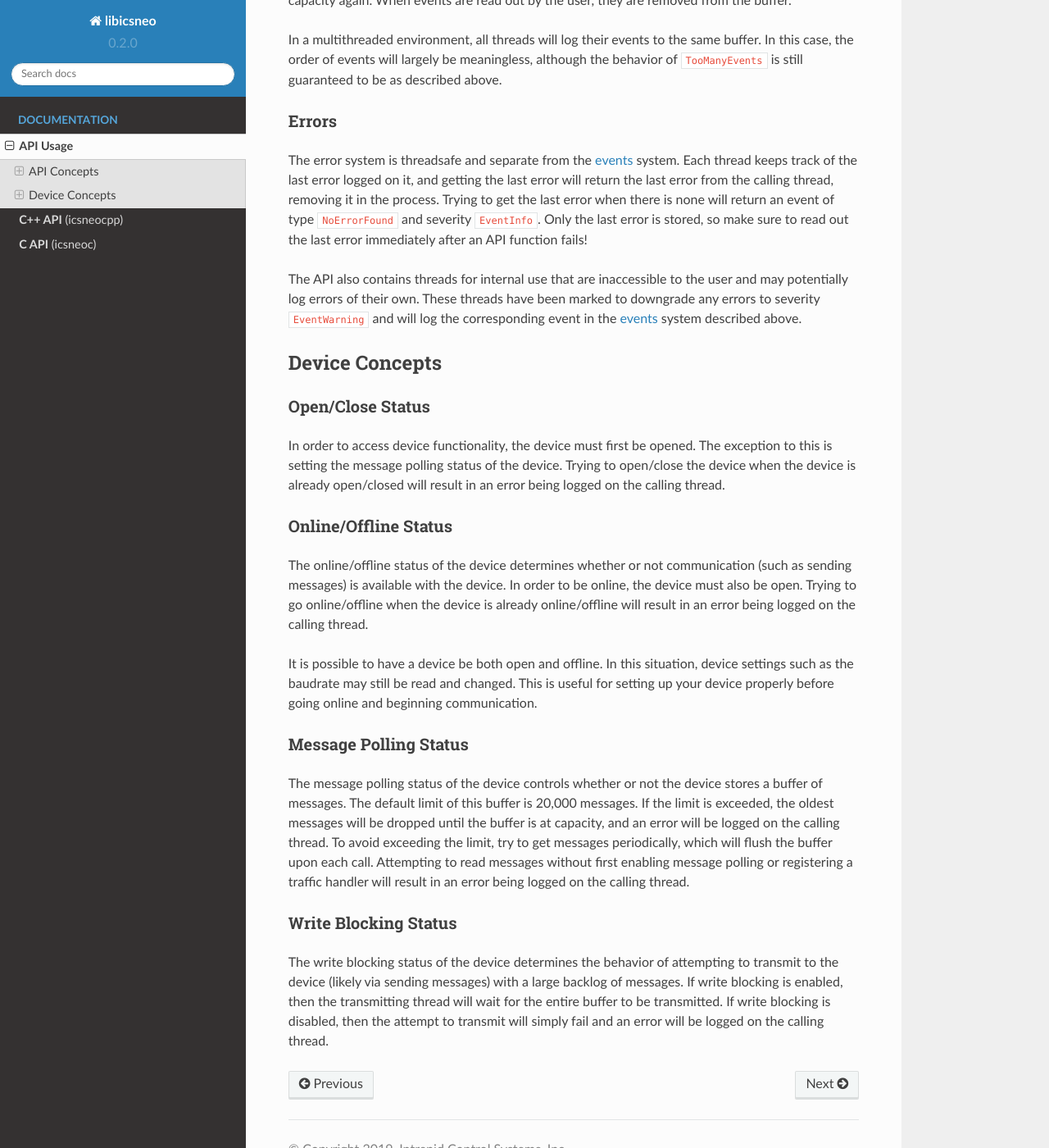
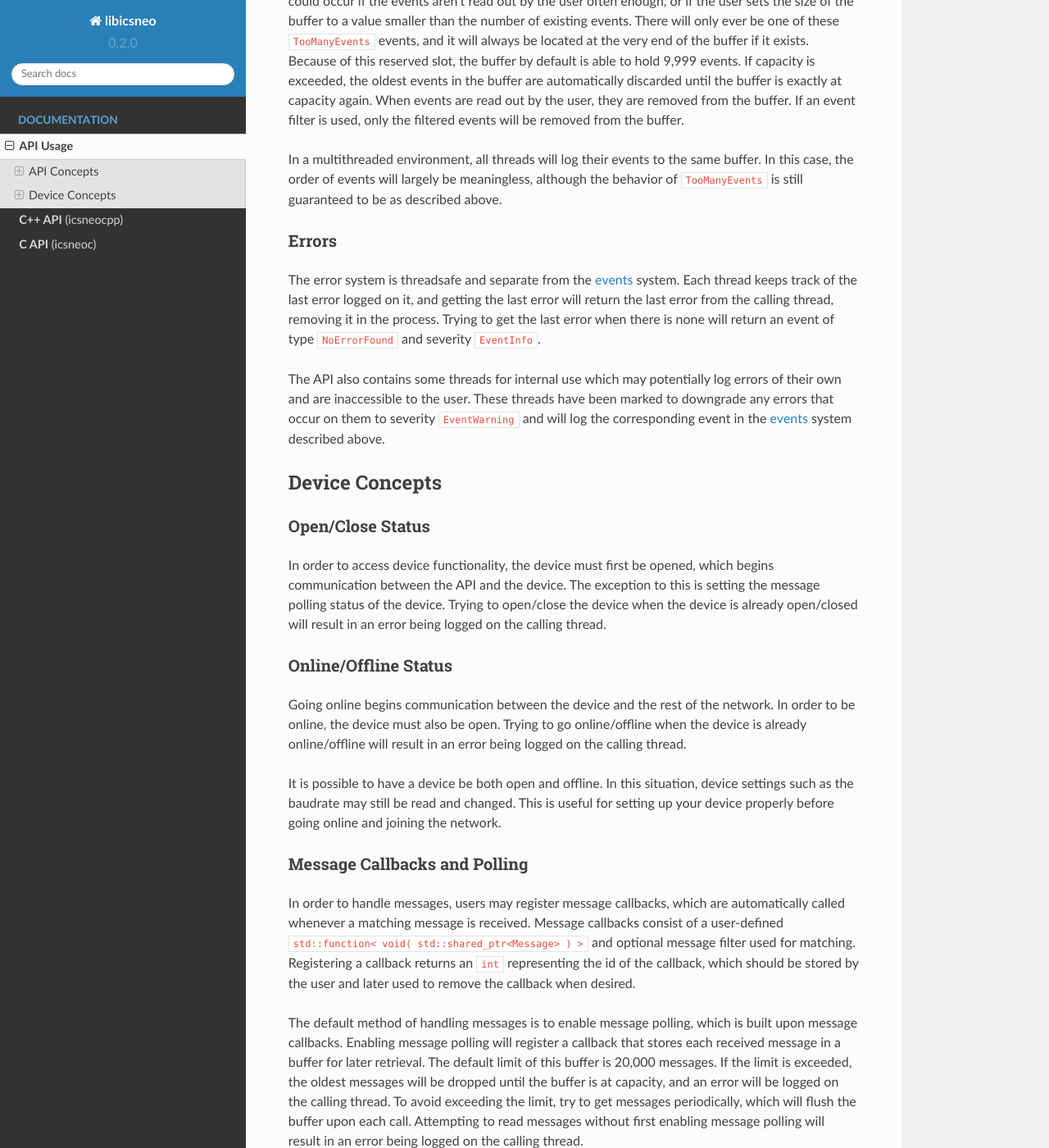
Before and after one commit to intrepidcs/libicsneo, a Sphinx documentation site: the page built from docs/Usage.rst, in a window 1280 px wide and 1400 px high, scrolled down 644 px. Shown: the whole window at 82% size. Built offline with Sphinx 7.4.7 and the Read the Docs theme 2.0.0, drawn with Linux system fonts in a browser that asks for light colours; formulas are drawn with MathJax 3; some of the changed text lies outside the part shown.

Commit message:
Added overview section for API concepts and added more detailed explanation of message callbacks and polling

```diff
--- a/docs/Usage.rst
+++ b/docs/Usage.rst
@@ -5,22 +5,27 @@
 API Concepts
 ================
 
+Overview
+~~~~~~~~~~~~~~~~~~~~
+
+Events convey information about the API's inner workings to the user. There are 3 severity levels: ``EventInfo``, ``EventWarning``, and ``Error``.
+**However, the API treats events of severities** ``EventInfo`` **and** ``EventWarning`` **differently than those of severity** ``Error`` **.**
+From here on out, when we (and the API functions) refer to "events", we refer exclusively to those of severities ``EventInfo`` and ``EventWarning``, which use the events_ system.
+Those of severity ``Error`` are referred to as "errors", which use a separate errors_ system.
+
+Events should periodically be read out in order to avoid overflowing, and the last error should be read out immediately after an API function fails.
+
 .. _events:
 
 Events
 ~~~~~~~~~~~~~~~~~~~~
-
-Events convey information about the API's inner workings to the user. There are 3 severity levels: ``EventInfo``, ``EventWarning``, and ``Error``.
-**However, the API treats events of severities** ``EventInfo`` **and** ``EventWarning`` **differently than those of severity** ``Error`` **.**
-From here on out, when we (and the API functions) refer to "events", we refer exclusively to those of severities ``EventInfo`` and ``EventWarning``.
-Those of severity ``Error`` are referred to as "errors", which use a separate errors_ system.
 
 The API stores events in a single buffer that can has a default size of 10,000 events.
 This limit includes 1 reserved slot at the end of the buffer for a potential Event of type ``TooManyEvents`` and severity ``EventWarning``, which is added when there are too many events for the buffer to hold.
 This could occur if the events aren't read out by the user often enough, or if the user sets the size of the buffer to a value smaller than the number of existing events.
 There will only ever be one of these ``TooManyEvents`` events, and it will always be located at the very end of the buffer if it exists.
 Because of this reserved slot, the buffer by default is able to hold 9,999 events. If capacity is exceeded, the oldest events in the buffer are automatically discarded until the buffer is exactly at capacity again.
-When events are read out by the user, they are removed from the buffer.
+When events are read out by the user, they are removed from the buffer. If an event filter is used, only the filtered events will be removed from the buffer.
 
 In a multithreaded environment, all threads will log their events to the same buffer. In this case, the order of events will largely be meaningless, although the behavior of ``TooManyEvents`` is still guaranteed to be as described above.
 
@@ -32,10 +37,9 @@
 The error system is threadsafe and separate from the events_ system.
 Each thread keeps track of the last error logged on it, and getting the last error will return the last error from the calling thread, removing it in the process.
 Trying to get the last error when there is none will return an event of type ``NoErrorFound`` and severity ``EventInfo``.
-Only the last error is stored, so make sure to read out the last error immediately after an API function fails!
 
-The API also contains threads for internal use that are inaccessible to the user and may potentially log errors of their own.
-These threads have been marked to downgrade any errors to severity ``EventWarning`` and will log the corresponding event in the events_ system described above.
+The API also contains some threads for internal use which may potentially log errors of their own and are inaccessible to the user.
+These threads have been marked to downgrade any errors that occur on them to severity ``EventWarning`` and will log the corresponding event in the events_ system described above.
 
 Device Concepts
 ================
@@ -43,25 +47,34 @@
 Open/Close Status
 ~~~~~~~~~~~~~~~~~~~~~~~
 
-In order to access device functionality, the device must first be opened. The exception to this is setting the message polling status of the device.
+In order to access device functionality, the device must first be opened, which begins communication between the API and the device.
+The exception to this is setting the message polling status of the device.
 Trying to open/close the device when the device is already open/closed will result in an error being logged on the calling thread.
 
 Online/Offline Status
 ~~~~~~~~~~~~~~~~~~~~~~~
 
-The online/offline status of the device determines whether or not communication (such as sending messages) is available with the device.
-In order to be online, the device must also be open. Trying to go online/offline when the device is already online/offline will result in an error being logged on the calling thread.
+Going online begins communication between the device and the rest of the network. In order to be online, the device must also be open.
+Trying to go online/offline when the device is already online/offline will result in an error being logged on the calling thread.
 
 It is possible to have a device be both open and offline. In this situation, device settings such as the baudrate may still be read and changed.
-This is useful for setting up your device properly before going online and beginning communication.
+This is useful for setting up your device properly before going online and joining the network.
 
-Message Polling Status
-~~~~~~~~~~~~~~~~~~~~~~~
+Message Callbacks and Polling
+~~~~~~~~~~~~~~~~~~~~~~~~~~~~~~~
 
-The message polling status of the device controls whether or not the device stores a buffer of messages. The default limit of this buffer is 20,000 messages.
+In order to handle messages, users may register message callbacks, which are automatically called whenever a matching message is received.
+Message callbacks consist of a user-defined ``std::function< void( std::shared_ptr<Message> ) >`` and optional message filter used for matching.
+Registering a callback returns an ``int`` representing the id of the callback, which should be stored by the user and later used to remove the callback when desired.
+
+The default method of handling messages is to enable message polling, which is built upon message callbacks.
+Enabling message polling will register a callback that stores each received message in a buffer for later retrieval.
+The default limit of this buffer is 20,000 messages.
 If the limit is exceeded, the oldest messages will be dropped until the buffer is at capacity, and an error will be logged on the calling thread.
 To avoid exceeding the limit, try to get messages periodically, which will flush the buffer upon each call.
-Attempting to read messages without first enabling message polling or registering a traffic handler will result in an error being logged on the calling thread.
+Attempting to read messages without first enabling message polling will result in an error being logged on the calling thread.
+
+It is recommended to either enable message polling or manually register callbacks to handle messages, but not both.
 
 Write Blocking Status
 ~~~~~~~~~~~~~~~~~~~~~~~
```
